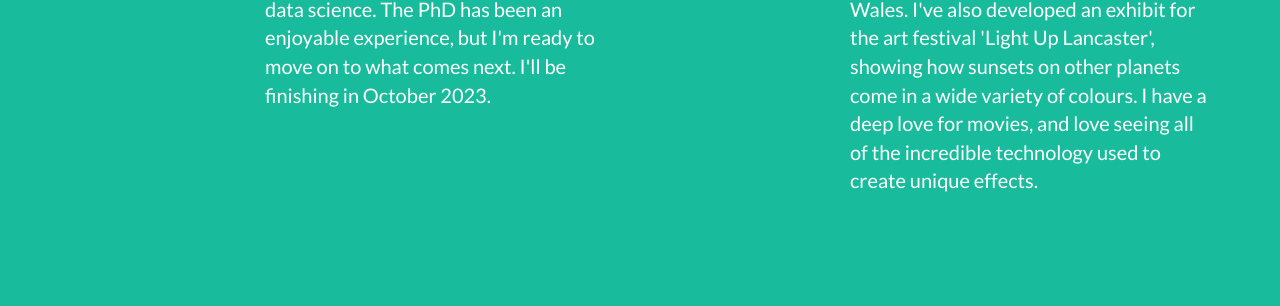
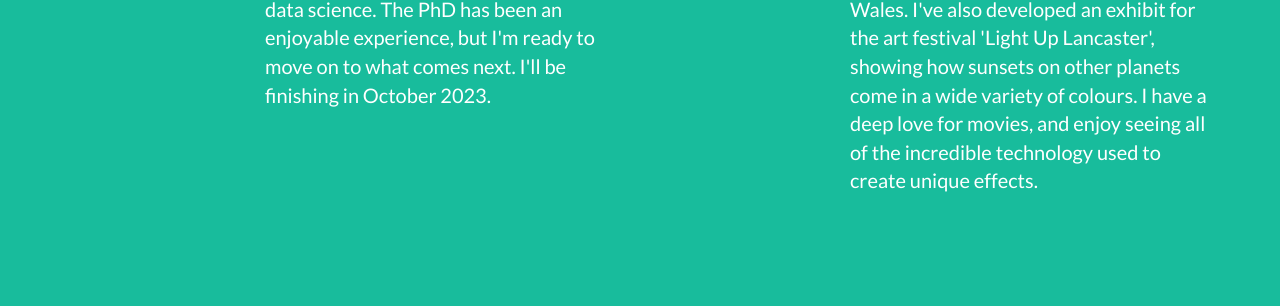
Before and after one commit to jamiedumayne/jamiedumayne.github.io, a Jekyll site: the page built from _posts/2014-07-18-project-1.markdown, in a window 1280 px wide and 900 px high, scrolled down 1680 px. Shown: the part 292-598 px from the top of the window. Built offline with Jekyll 4.4.1, drawn with Linux system fonts in a browser that asks for light colours; some of the changed text lies outside the part shown.

Commit message:
Update about.html

```diff
--- a/_includes/about.html
+++ b/_includes/about.html
@@ -12,7 +12,7 @@
         <p>I'm Jamie, a final year PhD student at Lancaster University. My PhD research focuses on studying supernova, using data science. The PhD has been an enjoyable experience, but I'm ready to move on to what comes next. I'll be finishing in October 2023.</p>
       </div>
       <div class="col-lg-4 col-lg-offset-2">
-        <p>Outside of university I do a bunch of different things. I recently oraganised a <!--<a href="https://www.instagram.com/p/Ciu7TJus1Ff/" target=_blank>--> science festival in my home town, in rural Wales. I've also developed an exhibit for the art festival 'Light Up Lancaster', showing how sunsets on other planets come in a wide variety of colours. I have a deep love for movies, and love seeing all of the incredible technology used to create unique effects.</p>
+        <p>Outside of university I do a bunch of different things. I recently oraganised a <!--<a href="https://www.instagram.com/p/Ciu7TJus1Ff/" target=_blank>--> science festival in my home town, in rural Wales. I've also developed an exhibit for the art festival 'Light Up Lancaster', showing how sunsets on other planets come in a wide variety of colours. I have a deep love for movies, and enjoy seeing all of the incredible technology used to create unique effects.</p>
       </div>
     </div>
   </div>
```
